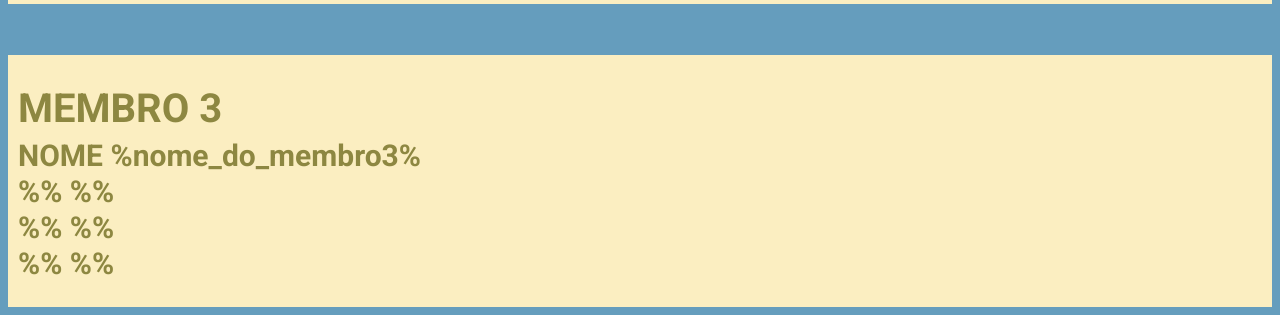
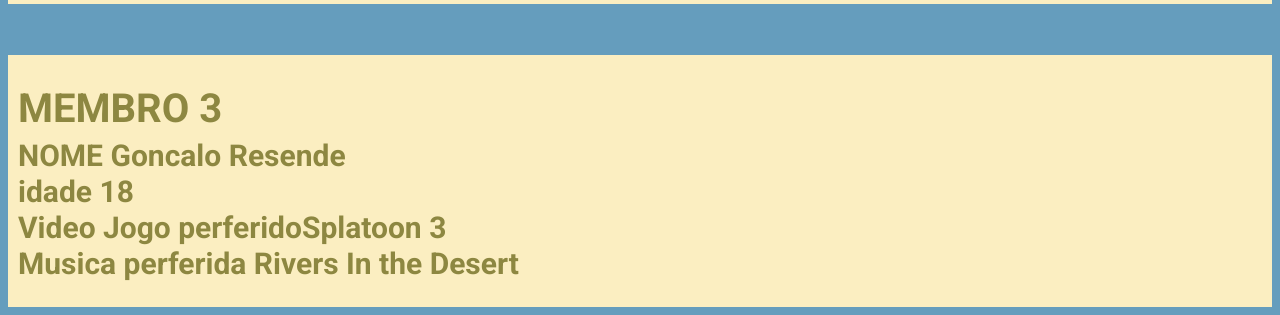
Before and after one commit to gitgui0/bolo-grupo3, a plain HTML site: page index.html in a window 1280 px wide. Shown: the part 683-998 px from the top of the page. Drawn offline with Linux system fonts and the light colour scheme; a web font is replaced by a local one.

Commit message:
Update index.html

```diff
--- a/index.html
+++ b/index.html
@@ -28,10 +28,10 @@
     <p>&nbsp;</p>
     <div style="padding:10px;background-color:#fbeec1;">
         <p style="font-size:40px;line-height:0.2;font-weight:600;color:#8d8741;">MEMBRO 3</p>
-        <p style="font-size:30px;line-height:0.2;font-weight:600;color:#8d8741">NOME <span>%nome_do_membro3%</span></p>
-        <p style="font-size:30px;line-height:0.2;font-weight:600;color:#8d8741">%% <span>%%</span></p>
-        <p style="font-size:30px;line-height:0.2;font-weight:600;color:#8d8741">%% <span>%%</span></p>
-        <p style="font-size:30px;line-height:0.2;font-weight:600;color:#8d8741">%% <span>%%</span></p>
+        <p style="font-size:30px;line-height:0.2;font-weight:600;color:#8d8741">NOME <span>Goncalo Resende</span></p>
+        <p style="font-size:30px;line-height:0.2;font-weight:600;color:#8d8741">idade <span>18</span></p>
+        <p style="font-size:30px;line-height:0.2;font-weight:600;color:#8d8741">Video Jogo perferido<span>Splatoon 3</span></p>
+        <p style="font-size:30px;line-height:0.2;font-weight:600;color:#8d8741">Musica perferida <span>Rivers In the Desert</span></p>
     </div>
 </body>
 </html>
```
